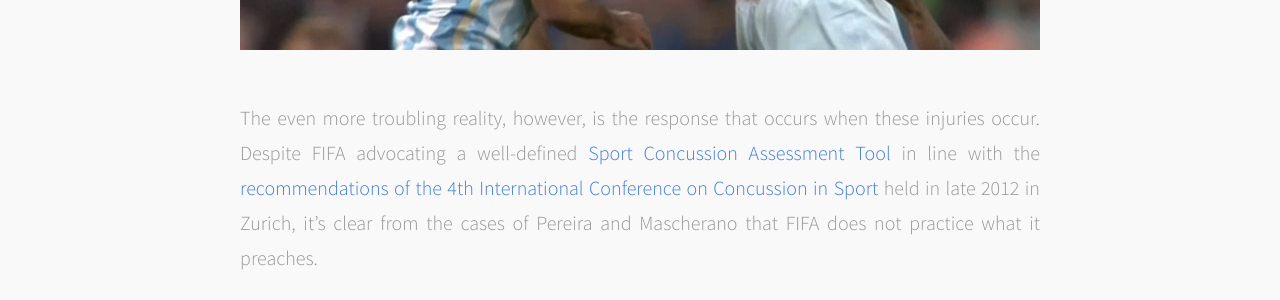
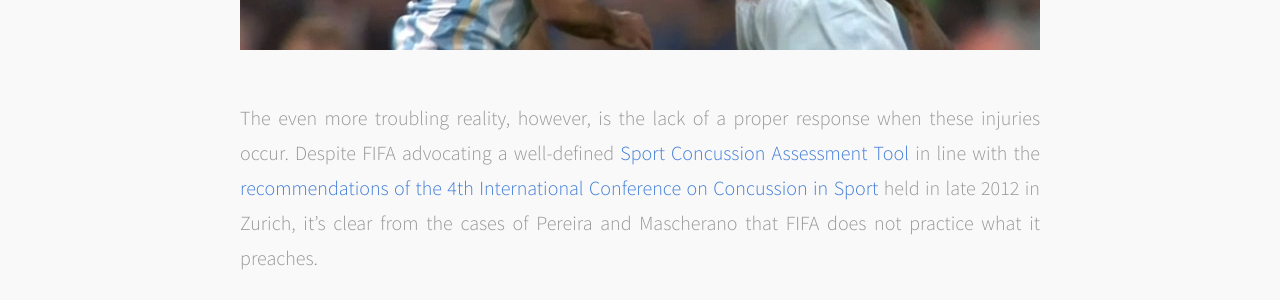
Before and after one commit to JoltSensor/joltsensor.github.io, a Jekyll site: the page built from blog/resources/_posts/2014-07-10-world-cup-concussions-a-headache-for-fifa.markdown, in a window 1280 px wide and 900 px high, scrolled down 1785 px. Shown: the part 155-455 px from the top of the window. Built offline with Jekyll 4.4.1, drawn with Linux system fonts in a browser that asks for light colours; nearby versions of some CDN libraries; comment, search, counter and statistics services are not loaded.

```diff
--- a/blog/resources/_posts/2014-07-10-world-cup-concussions-a-headache-for-fifa.markdown
+++ b/blog/resources/_posts/2014-07-10-world-cup-concussions-a-headache-for-fifa.markdown
@@ -16,7 +16,7 @@
 
 ![](/assets/blog/images/mascherano_header.jpg)
 
-The even more troubling reality, however, is the response that occurs when these injuries occur. Despite FIFA advocating a well-defined [Sport Concussion Assessment Tool](/assets/documents/SCAT3.pdf) in line with the [recommendations of the 4th International Conference on Concussion in Sport](/assets/documents/ZurichGuidelines2013.pdf) held in late 2012 in Zurich, it's clear from the cases of Pereira and Mascherano that FIFA does not practice what it preaches.
+The even more troubling reality, however, is the lack of a proper response when these injuries occur. Despite FIFA advocating a well-defined [Sport Concussion Assessment Tool](/assets/documents/SCAT3.pdf) in line with the [recommendations of the 4th International Conference on Concussion in Sport](/assets/documents/ZurichGuidelines2013.pdf) held in late 2012 in Zurich, it's clear from the cases of Pereira and Mascherano that FIFA does not practice what it preaches.
 
 After being [struck by a knee in the side of his head](http://www.smh.com.au/fifa-world-cup-2014/world-cup-news-2014/alvaro-pereira-knocked-out-then-raring-to-go-20140620-zsfqt.html), Pereira lay unconscious on the pitch, as teammmates and doctors rushed to his aid. However, he was allowed to return to play within minutes, after staggering to his feet to argue with the team doctor that was calling for a substitution. And in the case of Mascherano, although he did not lose consciousness following [yesterday's aerial collision](http://www.espnfc.com/video/highlights/114/video/1942207/was-mascherano-treated-appropriately), he immediately held his head and staggered a few steps forward before falling to the turf, apparently unable to stand. He too was allowed to continue playing, despite less than three minutes of evaluation.
 
```
